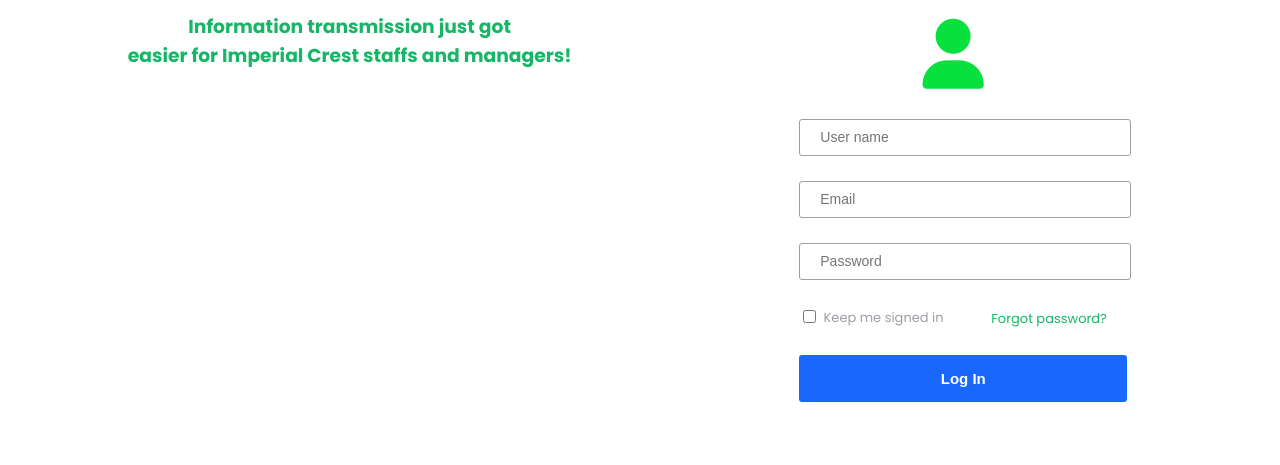
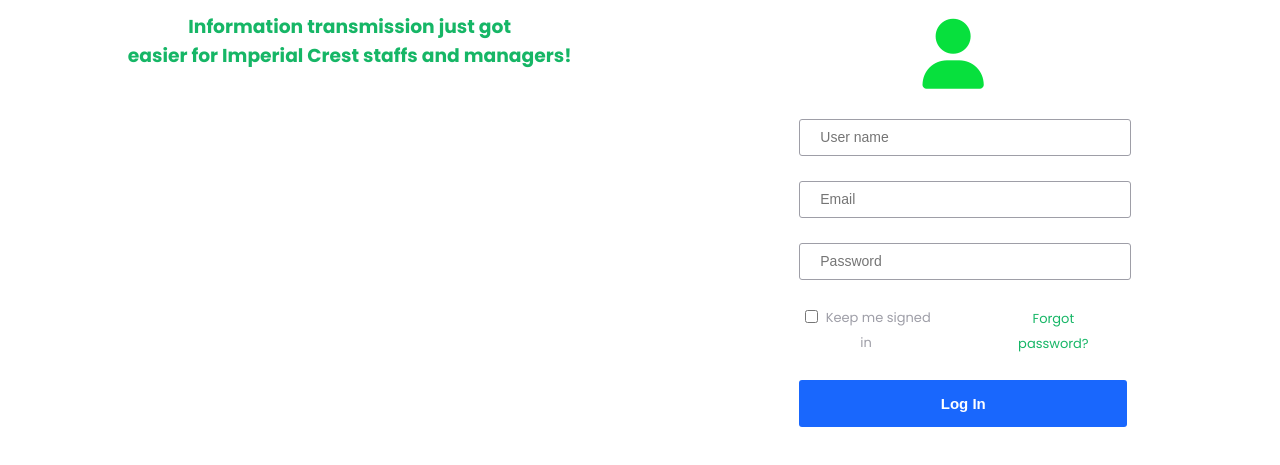
Before and after one commit to FN-OMEN/ICEL-Staff-Portal-Log-in, a plain HTML site: page index.html in a window 1280 px wide. Shown: the part 87-552 px from the top of the page. Drawn offline with Linux system fonts and the light colour scheme.

Commit message:
Gap was used instead of justify

```diff
--- a/styles.css
+++ b/styles.css
@@ -82,7 +82,7 @@
 .call-to-action{
   display: flex;
   flex-direction: row;
-  justify-content: space-between;
+  gap: 67px;
 }
 
 .checkbox{
```
